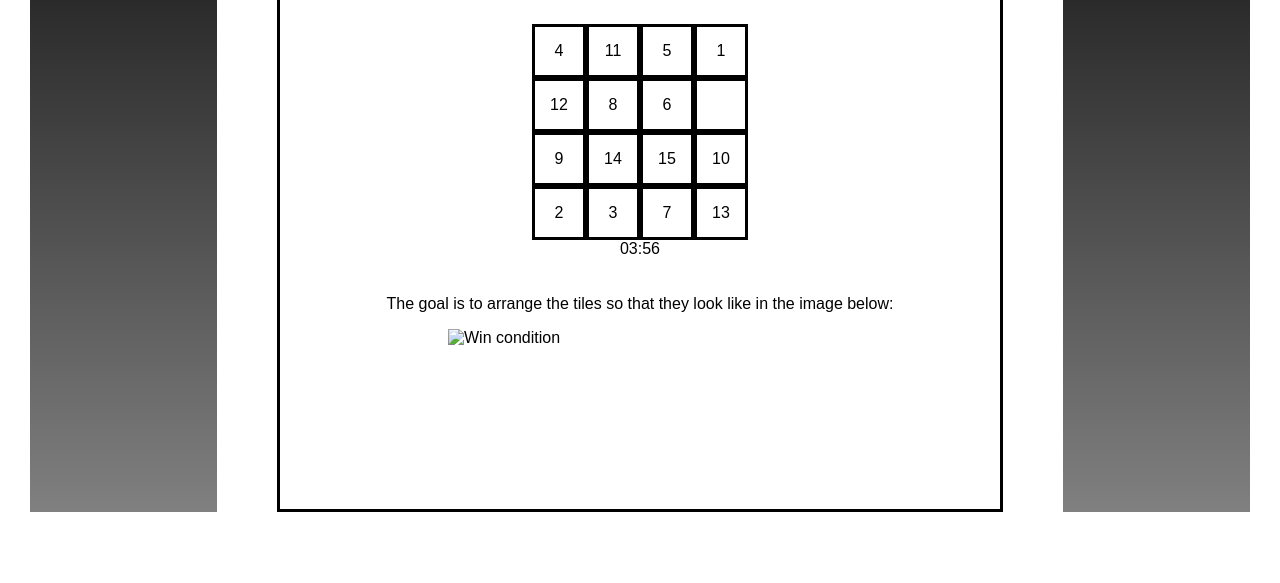
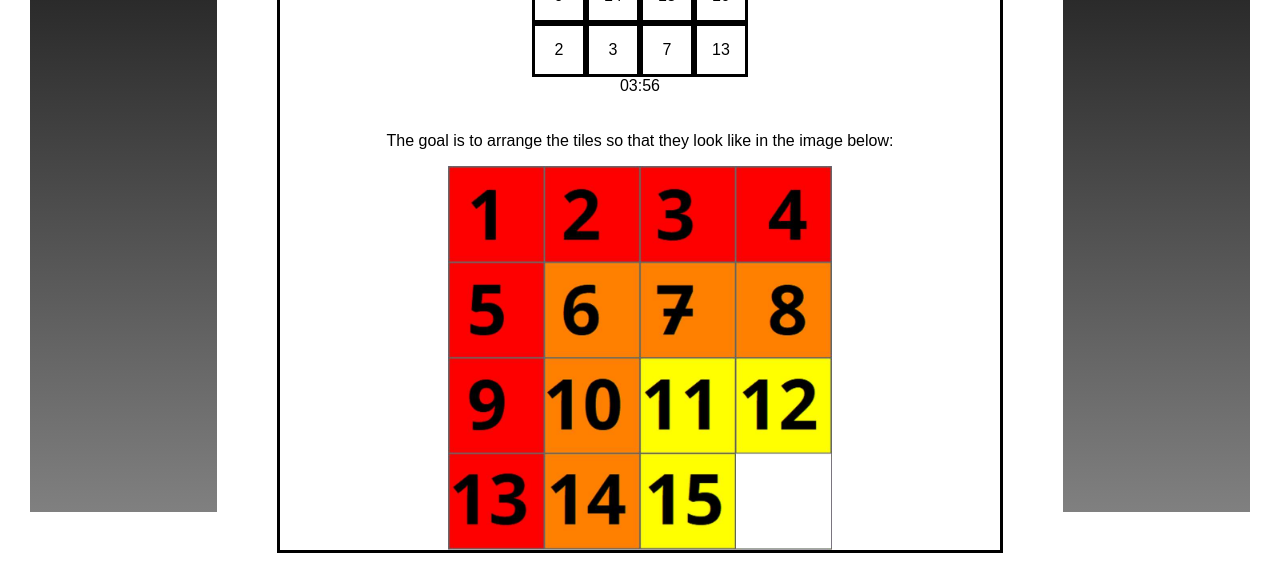
Before and after one commit to JBBotond/jatek-oldal-puzzle, a plain HTML site: page index.html in a window 1280 px wide. Shown: the part 436-1019 px from the top of the page. Before the commit the page ends 978 px from the top, so only its background shows below. Drawn offline with Linux system fonts and the light colour scheme.

Commit message:
Update index.html

```diff
--- a/index.html
+++ b/index.html
@@ -40,7 +40,7 @@
             </div>
             <button class="resetButton">Reset</button>
             <p>The goal is to arrange the tiles so that they look like in the image below:</p>
-            <img src="\Sliding Puzzle\Win.png" alt="Win condition">
+            <img src="Win.png" alt="Win condition">
         </div>
         <div class="reklamAblak"></div>
       </section>
```
